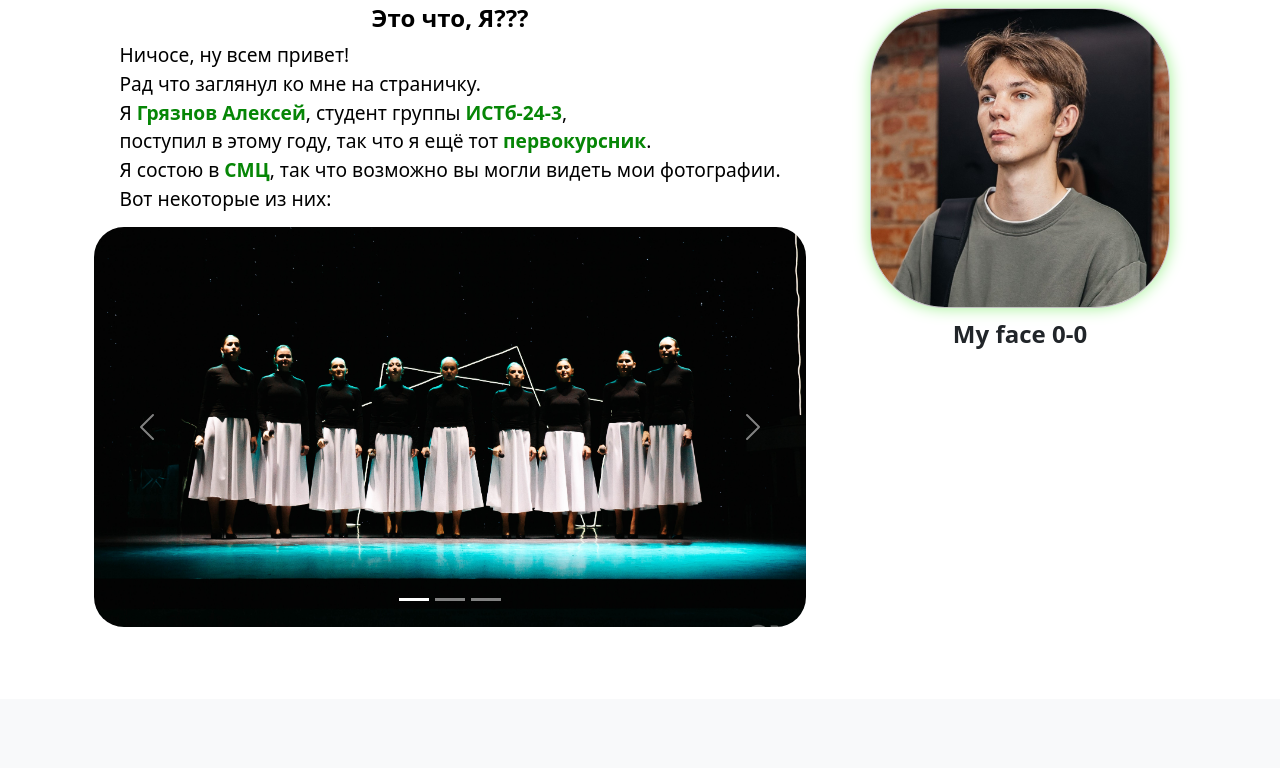
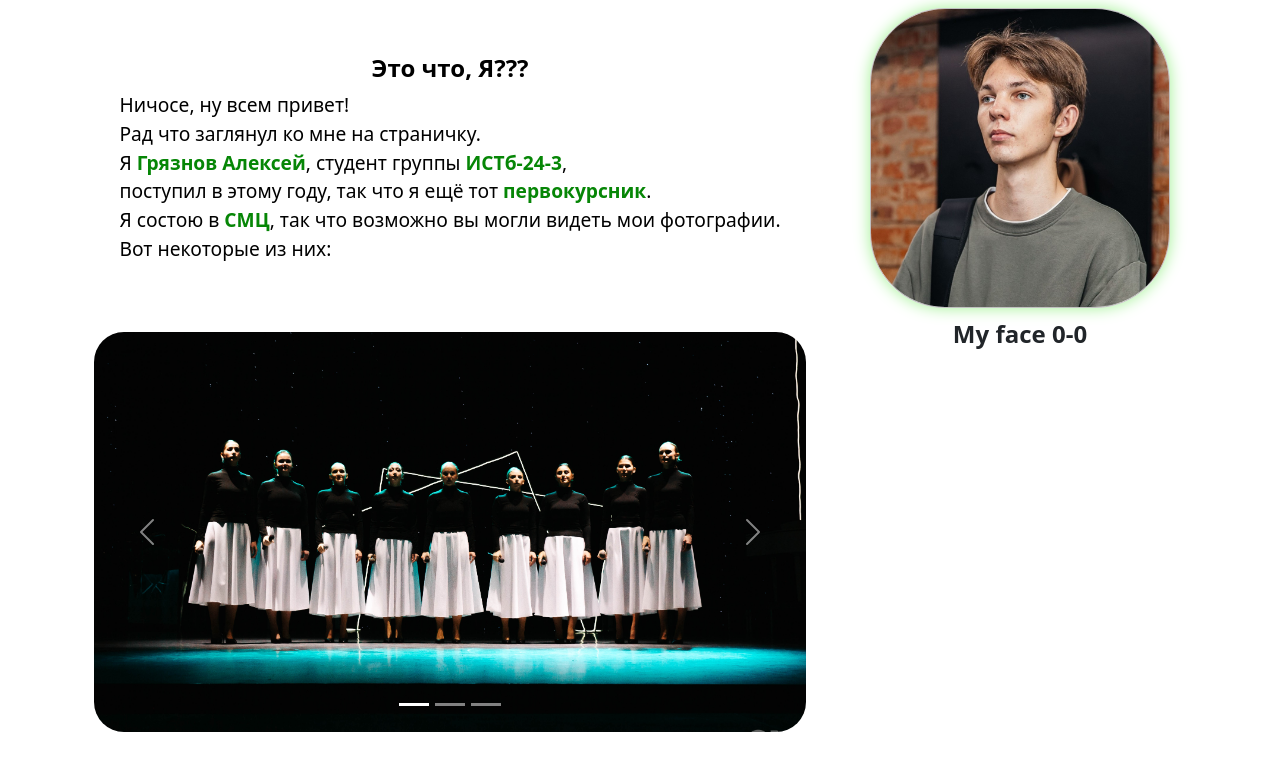
Before and after one commit to MoonSneg/kursach, a Flask app: page /about in a window 1280 px wide. Shown: the part 101-869 px from the top of the page. Before the commit the page ends 728 px from the top, so only its background shows below. Run offline with Flask 3, Linux system fonts and the light colour scheme.

Commit message:
about margin change

```diff
--- a/static/main.css
+++ b/static/main.css
@@ -61,6 +61,12 @@ body {
     flex-direction: column;
     align-items: center;
 }
+.writer-body-text{
+    margin-top: 50px;
+    display: flex;
+    flex-direction: column;
+    align-items: center;
+}
 .photo_writer{
     width: 300px;
     height: 300px;
@@ -84,7 +90,8 @@ body {
 .writer-main{
     font-size: 1.2em;
     color: black;
-    margin: 5px
+    margin: 5px;
+    margin-bottom: 60px;
 }
 .carousel{
     margin-top: 8px;
--- a/templates/about.html
+++ b/templates/about.html
@@ -7,7 +7,7 @@
                 <div class="container">
                     <div class="row">
                         <div class="col">
-                            <div class="writer-body">
+                            <div class="writer-body-text">
                                 <div class="writer-roof">
                                     Это что, Я???
                                 </div>
```
